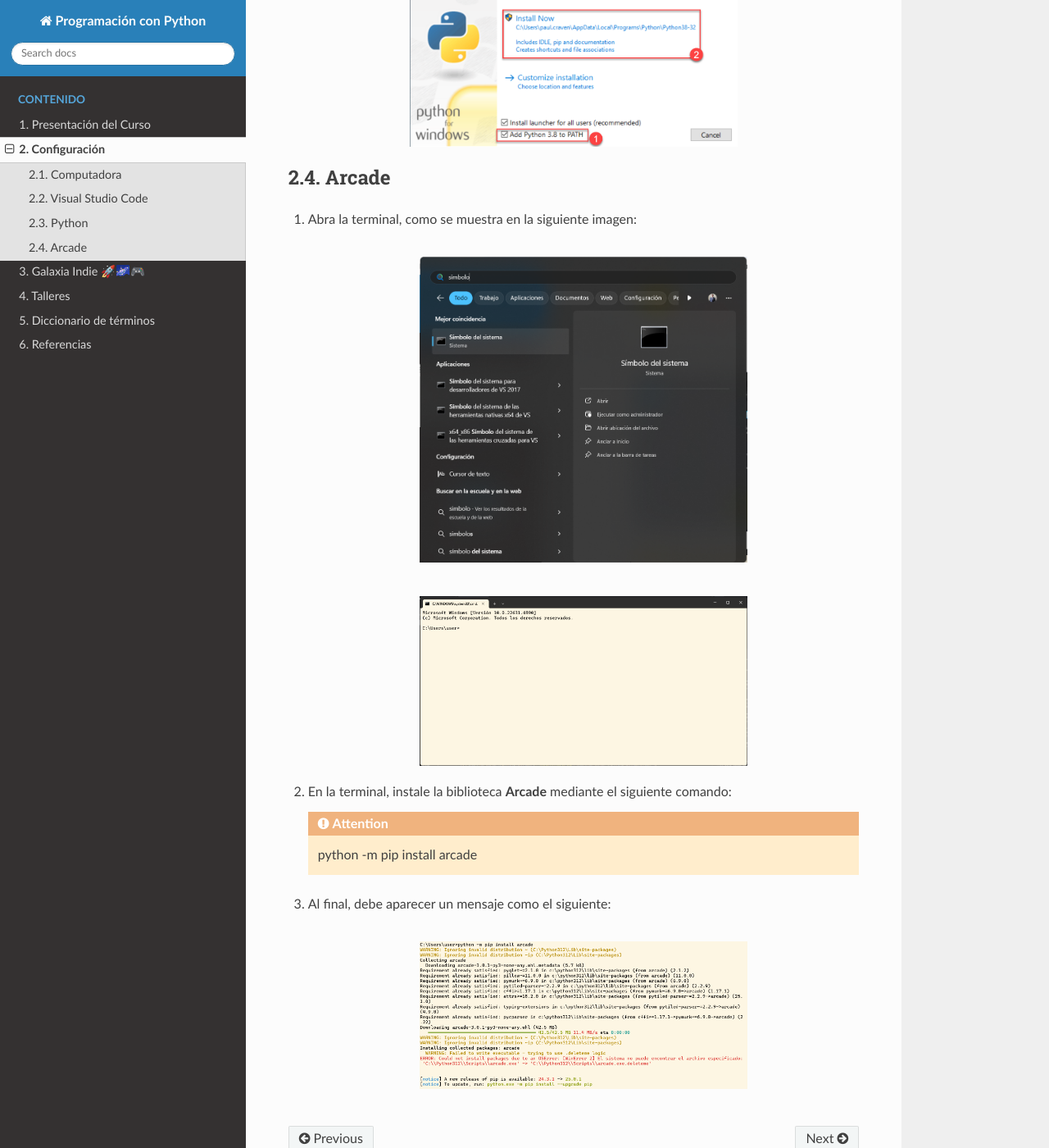
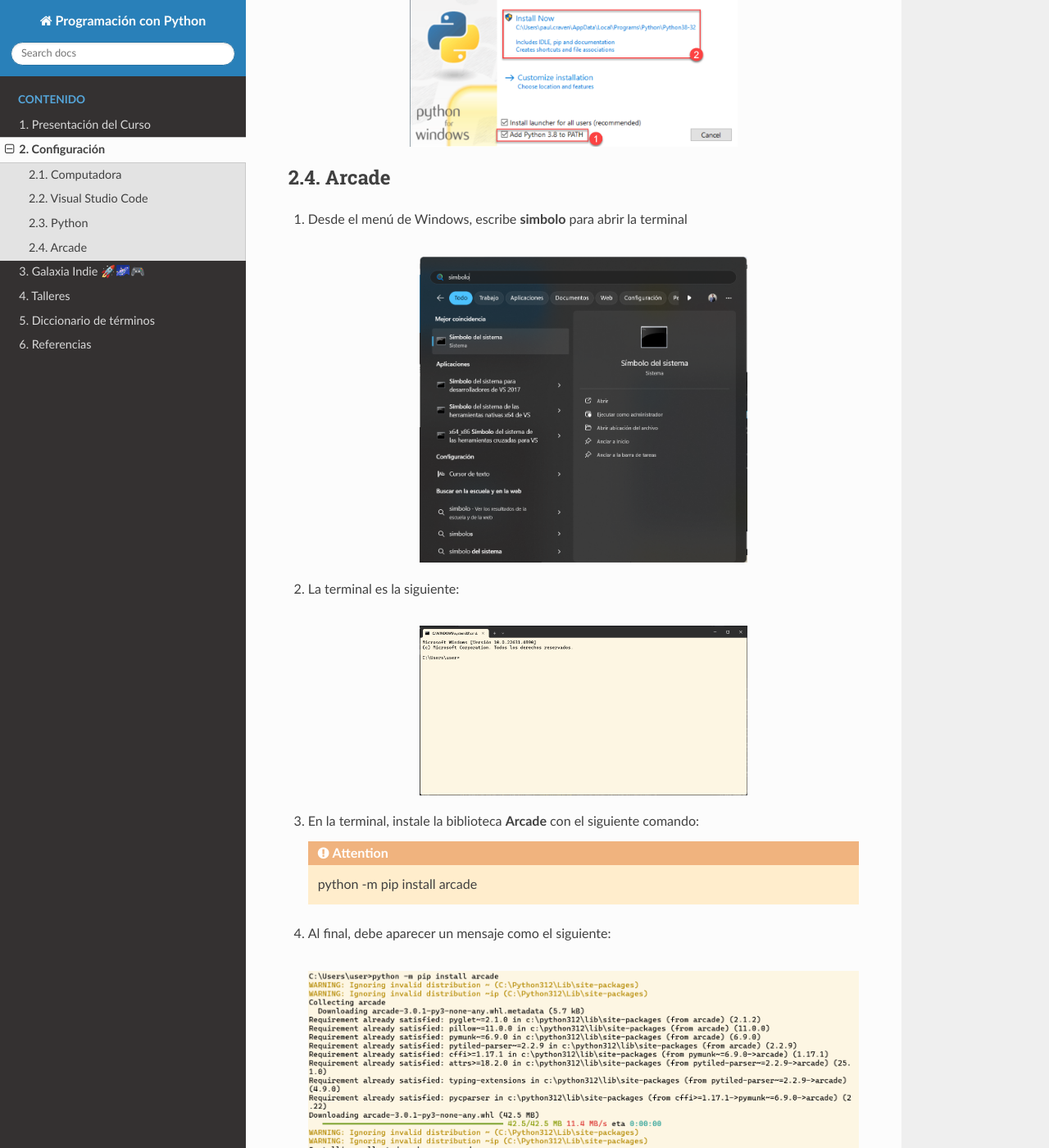
Before and after one commit to aavendan/programacion-python, a Sphinx documentation site: the page built from docs/source/configuracion.rst, in a window 1280 px wide and 1400 px high, scrolled down 1184 px. Shown: the whole window at 82% size. Built offline with Sphinx 7.4.7 and the Read the Docs theme 3.1.0, drawn with Linux system fonts in a browser that asks for light colours.

Commit message:
reordering

```diff
--- a/docs/source/configuracion.rst
+++ b/docs/source/configuracion.rst
@@ -62,19 +62,21 @@
 Arcade
 ------------------
 
-#. Abra la terminal, como se muestra en la siguiente imagen:
+#. Desde el menú de Windows, escribe **simbolo** para abrir la terminal
 
    .. figure:: img/launcher.png
       :width: 400
       :figclass: align-center
       :alt: launcher
 
+#. La terminal es la siguiente:
+
    .. figure:: img/cmd.png
       :width: 400
       :figclass: align-center
       :alt: cmd
 
-#. En la terminal, instale la biblioteca **Arcade** mediante el siguiente comando:
+#. En la terminal, instale la biblioteca **Arcade** con el siguiente comando:
 
    .. attention::
 
@@ -83,6 +85,5 @@
 #. Al final, debe aparecer un mensaje como el siguiente:
 
    .. figure:: img/installed.png
-      :width: 400
       :figclass: align-center
       :alt: installed arcade
```
